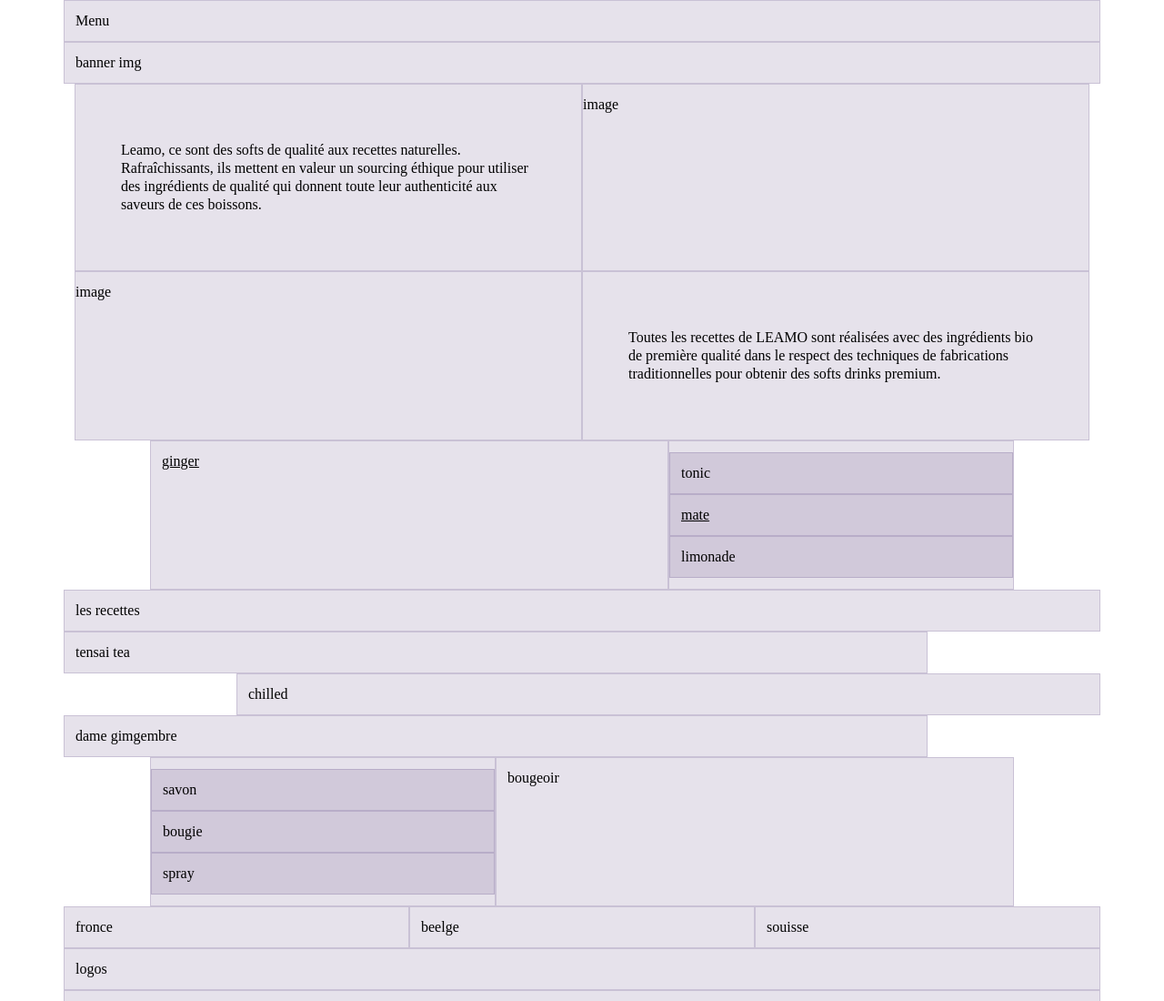
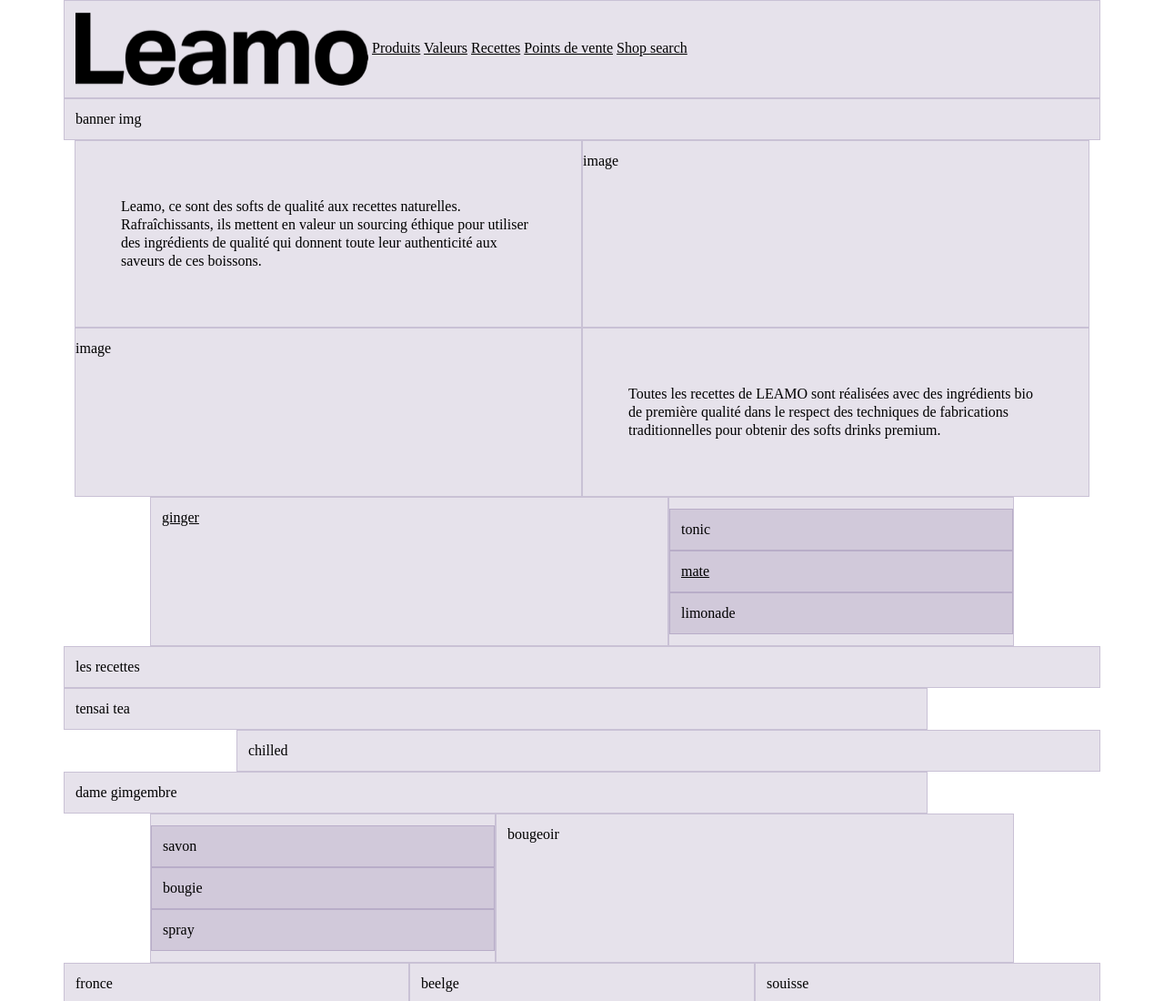
Before and after one commit to GLucile/leamo, a website built with Parcel: page src/index.html in a window 1280 px wide. Shown: the top 1100 px of the page at 91% size. Built offline with nearby package versions, Linux system fonts and the light colour scheme.

Commit message:
index menu links added

```diff
--- a/src/index.html
+++ b/src/index.html
@@ -2,7 +2,7 @@
 <html>
   <head>
     <meta charset="utf-8" />
-    <title>eikon parcel starter</title>
+    <title>Leamo</title>
     <meta name="viewport" content="width=device-width, initial-scale=1.0" />
     <link rel="stylesheet" href="scss/main.scss" />
   </head>
@@ -10,7 +10,20 @@
     <div class="welcome">
       <div class="container">
         <div class="row">
-          <div class="col-12">Menu</div>
+          <div class="col-12">
+            <nav>
+              <img src="./img/leamo-logo.webp" alt="logo leamo" />
+              <a href="#products">Produits</a>
+              <a href="#values">Valeurs</a>
+              <a href="#recipes">Recettes</a>
+              <a href="#places">Points de vente</a>
+              <a target="_blank"
+                href="https://altershop.fr/blogs/les-producteurs-altershop/leamo"
+                >Shop
+              </a >
+              <a href="#" class="we-search">search</a>
+            </nav>
+          </div>
         </div>
       </div>
     </div>
```
Also changed, not shown: src/img/belgium.svg (deleted), src/img/belgium.webp (added), src/img/france.svg (deleted), src/img/france.webp (added), src/img/leamo-logo.webp (added), src/img/swiss.svg (deleted), src/img/swiss.webp (added), 3 other files.
